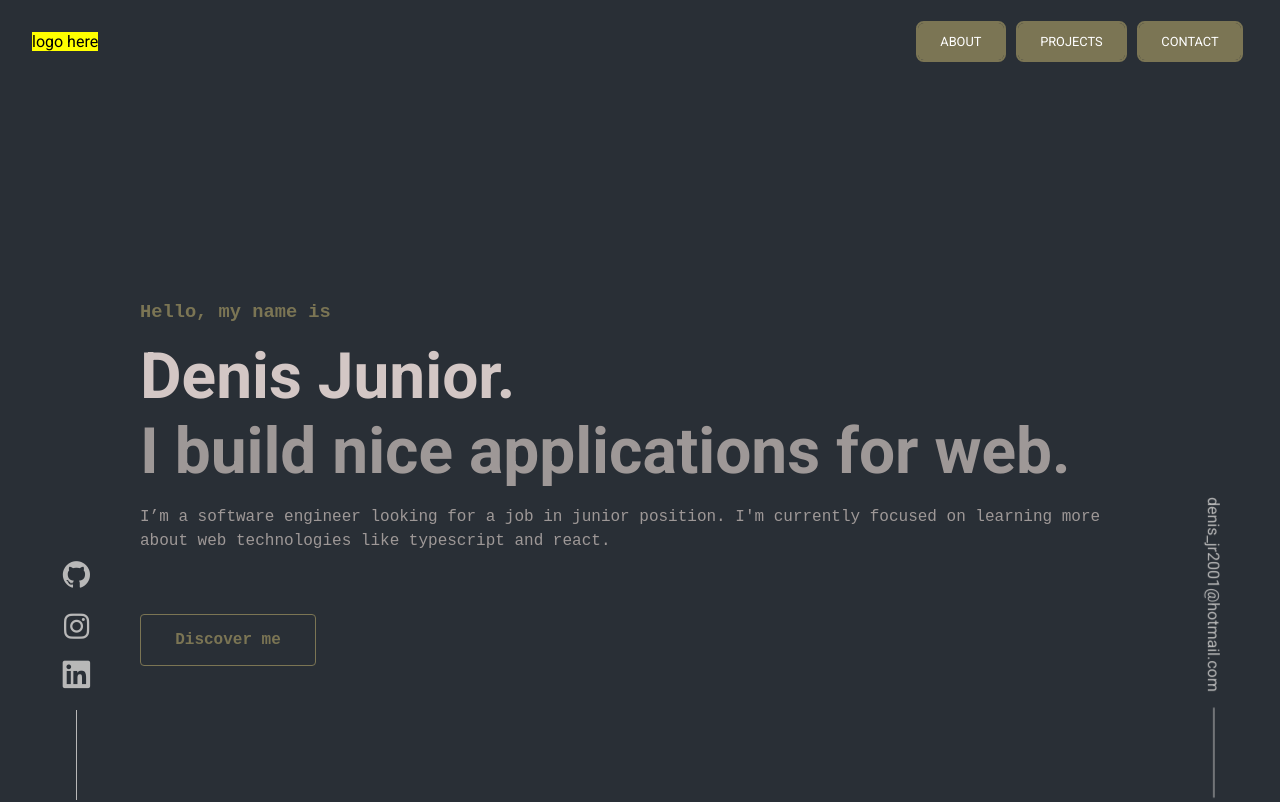
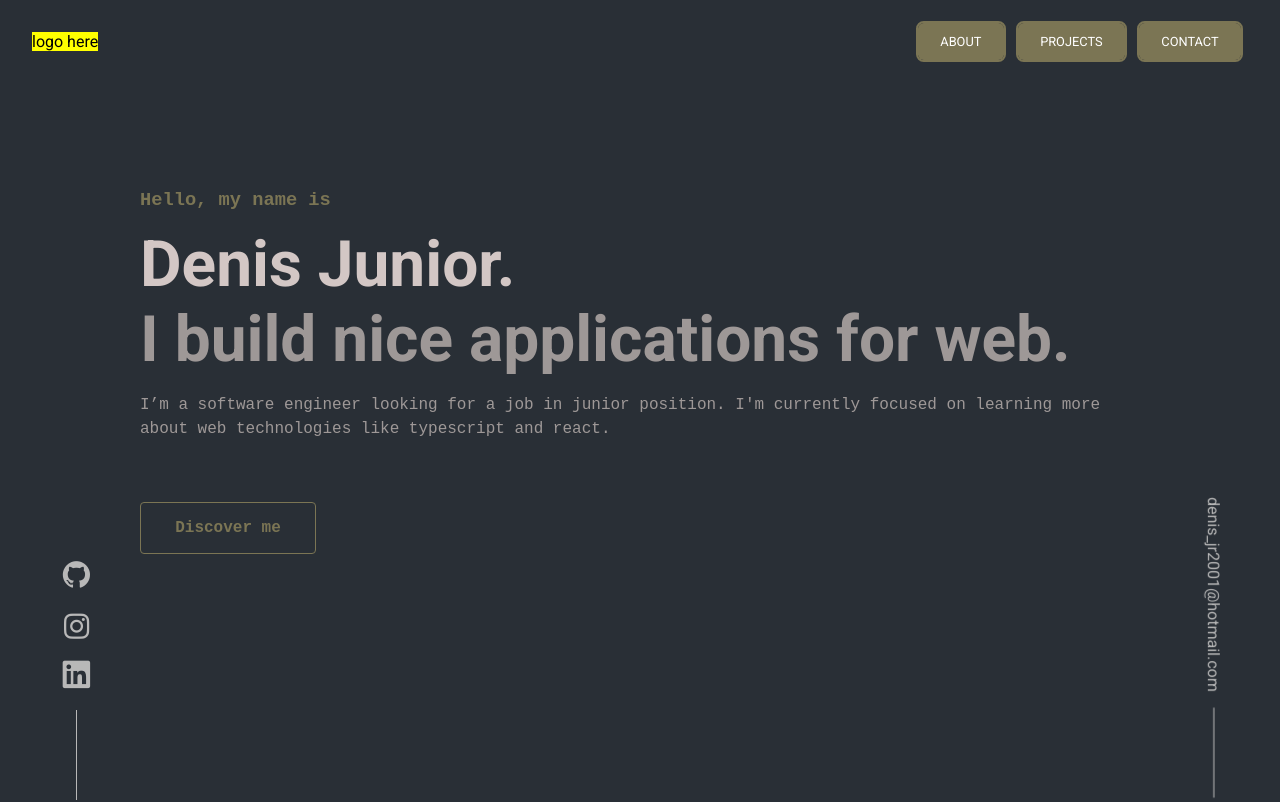
Before and after one commit to denis-junior/portfolio, a React (Create React App) app: page / in a window 1280 px wide. Shown: the top 802 px of the page. Built offline with nearby package versions, Linux system fonts and the light colour scheme.

Commit message:
margin in the info fixed

```diff
--- a/src/Components/Info/Info.css
+++ b/src/Components/Info/Info.css
@@ -5,7 +5,7 @@
 .info {
   /* background-color: rgb(63, 94, 94); */
   width: 100%;
-  margin-top: 15rem;
+  margin-top: 8rem;
   height: 20rem;
   display: flex;
   justify-content: center;
```
